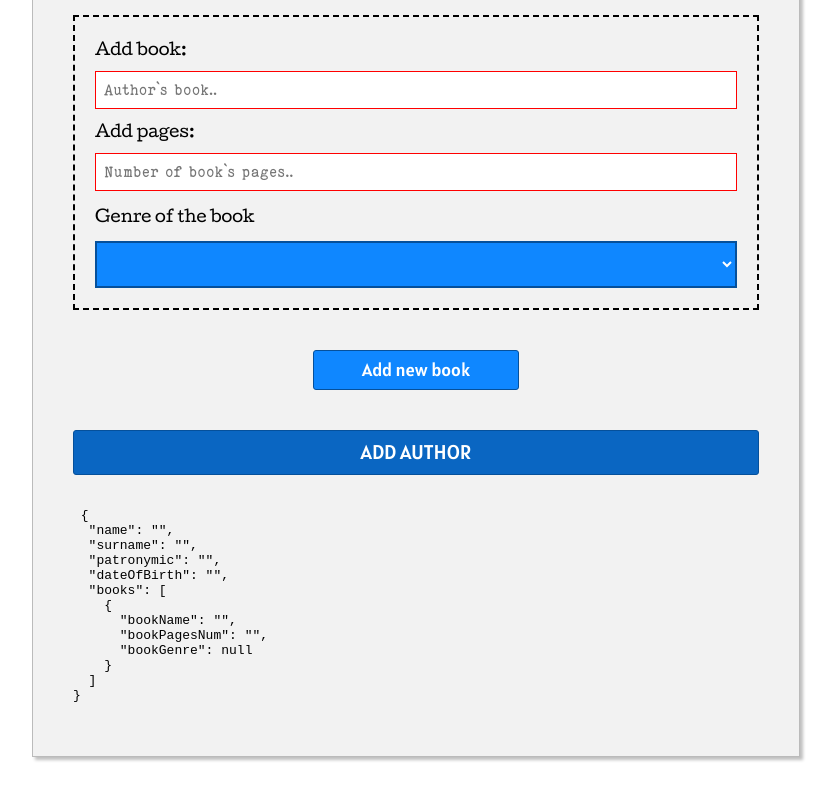
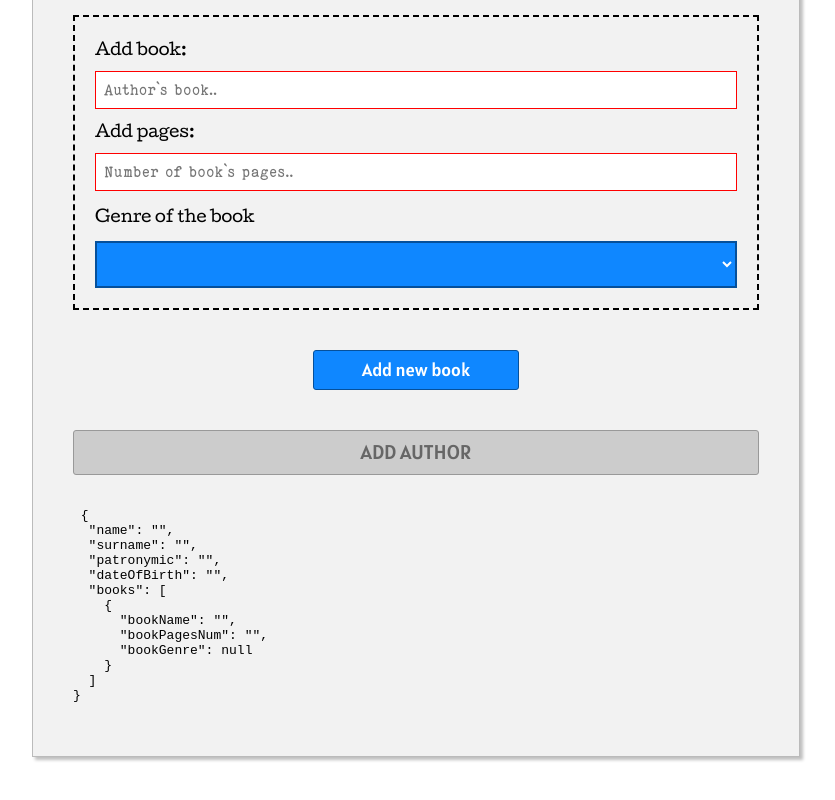
Before and after one commit to SverchkovVlad/BooksAccounting, an Angular app: page /addAuthor in a window 1280 px wide. Shown: the part 595-1395 px from the top of the page, without its empty margins (224-1059 px from the left). Built offline with nearby package versions, Linux system fonts and the light colour scheme; no server answers.

Commit message:
Finished with regexp in AddAuthor Page + some fixes in CSS (behaviour of disabled button, etc.)

```diff
--- a/src/app/add-author/add-author.component.css
+++ b/src/app/add-author/add-author.component.css
@@ -71,13 +71,13 @@ input[type='text'] {
     font-size: 16px;
 }
 
-input[type=button] {
+input[type=button], input[type=submit] {
     font-family: AlatsiRegular;
     margin-top: 20px;
     margin-bottom: 20px;
 }
 
-input[type=button]:hover {
+input[type=button]:hover, input[type=submit]:hover {
     cursor: pointer;
 }
 
@@ -89,27 +89,34 @@ input[type=button].add-new-book {
     font-size: 18px;
 }
 
-input[type=button].add-new-book, input[type=button].add-new-author {
+input[type=button].add-new-book, input[type=submit].add-new-author {
     color: white;
     border: 1px solid #05509b;
     border-radius: 3px;
     transition: -ms-transform .3s, -webkit-transform .3s, transform .3s;
 }
 
-input[type=button].add-new-author {
+input[type=submit].add-new-author {
     background-color: #0A66C2;
     height: 45px;
     font-size: 20px;
     text-transform: uppercase;
 }
 
-input[type=button].add-new-author:hover, input[type=button].add-new-book:hover {
+input[type=submit].add-new-author:hover, input[type=button].add-new-book:hover {
     background-color: #08519b;
 }
 
-input[type=button].add-new-author:active, input[type=button].add-new-book:active {
+input[type=submit].add-new-author:active, input[type=button].add-new-book:active {
 
     transform: scale(.90);
+}
+
+input[type=submit]:disabled {
+    border: 1px solid #999999;
+    background-color: #cccccc;
+    color: #666666;
+    pointer-events: none;
 }
 
 .delete-button {
--- a/src/app/add-author/add-author.component.html
+++ b/src/app/add-author/add-author.component.html
@@ -29,15 +29,11 @@
                         <label for="book">Add book: </label>
                         <input formControlName = "bookName" type="text" id="book" placeholder="Author`s book..">
 
-                        <!-- formControlName = "bookName" -->
-
                         <label for="pages">Add pages: </label>
                         <input formControlName = "bookPagesNum" type="text" id="pages" placeholder="Number of book`s pages..">
 
-                        <!-- formControlName = "bookPagesNum"  -->
+                        <p>Genre of the book</p>
 
-                        <p>Genre of the book</p>
-                        <!-- formControlName = "bookGenre" -->
                         <select formControlName = "bookGenre">
                             <option hidden>Select genre...</option>
                             <option *ngFor = "let genre of genres" #genreValue>{{genre.name}}</option>
@@ -52,8 +48,8 @@
 
                 <input class = "add-new-book" type="button" value="Add new book" (click) = "addBook()">
 
-                <input class = "add-new-author" type="button"
-                        value="Add author" [disabled] = "formAddAuthor.invalid">
+                <input [disabled] = "formAddAuthor.invalid" class = "add-new-author" type="submit"
+                        value="Add author" >
 
                 <pre> {{formAddAuthor.value | json}} </pre>
             </form>
--- a/src/app/add-author/add-author.component.ts
+++ b/src/app/add-author/add-author.component.ts
@@ -26,10 +26,11 @@ export class AddAuthorComponent implements OnInit {
   }
 
   createFormElements() {
+    //original regexp: ^[a-zA-Z,.-` ]+$ - problems with numbers
     this.formAddAuthor = this.fb.group({
-      name : this.fb.control('', [Validators.pattern('^[a-zA-Z]+$'), Validators.required]),
-      surname : this.fb.control('', [Validators.pattern('^[a-zA-Z]+$'), Validators.required]),
-      patronymic : this.fb.control('', [Validators.pattern('^[a-zA-Z]+$'), Validators.required]),
+      name : this.fb.control('', [Validators.pattern('[^ ][a-zA-Z,.` -]+$'), Validators.required]),
+      surname : this.fb.control('', [Validators.pattern('[^ ][a-zA-Z,.` -]+$'), Validators.required]),
+      patronymic : this.fb.control('', [Validators.pattern('[^ ][a-zA-Z,.` -]+$'), Validators.required]),
       dateOfBirth : this.fb.control('', [Validators.required,
         Validators.pattern(/^(([0][1-9])|([1-2][0-9])|([3][0-1]))\/(([0][1-9])|([1][0-2]))\/([0-9]{4})$/)]),
         // Input format: 16/03/1965
@@ -39,23 +40,13 @@ export class AddAuthorComponent implements OnInit {
 
   createBook() : FormGroup {
     return this.fb.group({
-      bookName: this.fb.control('', [Validators.required]),
+      //Validators.pattern('^[-a-zA-Z,.`?&*%#()<> ]+$')
+      bookName: this.fb.control('', [Validators.pattern('[^ ](.*)'), Validators.required]), //not allowed first char as whitespace, but then - everything you want
       bookPagesNum: this.fb.control('',
       [Validators.required, Validators.min(1), Validators.pattern(/^[0-9]\d*$/)]),
       bookGenre: this.fb.control(this.genreValue, Validators.required)
     });
   }
-
-  // createBook_new() {
-  //   return new FormControl()
-  // }
-
-  // createBook() {
-  //   return new FormGroup({
-  //     bookName: new FormControl(),
-  //     bookPagesNum: new FormControl()
-  //   })
-  // }
 
   addBook() {
     //this.books = this.formAddAuthor.get('books') as FormArray;
--- a/src/app/app-routing.module.ts
+++ b/src/app/app-routing.module.ts
@@ -11,7 +11,7 @@ const routes: Routes = [
 ];
 
 @NgModule({
-  imports: [RouterModule.forRoot(routes)],
+  imports: [RouterModule.forRoot(routes), RouterModule.forRoot(routes, {scrollPositionRestoration: 'enabled'})],
   exports: [RouterModule]
 })
 export class AppRoutingModule { }
```
